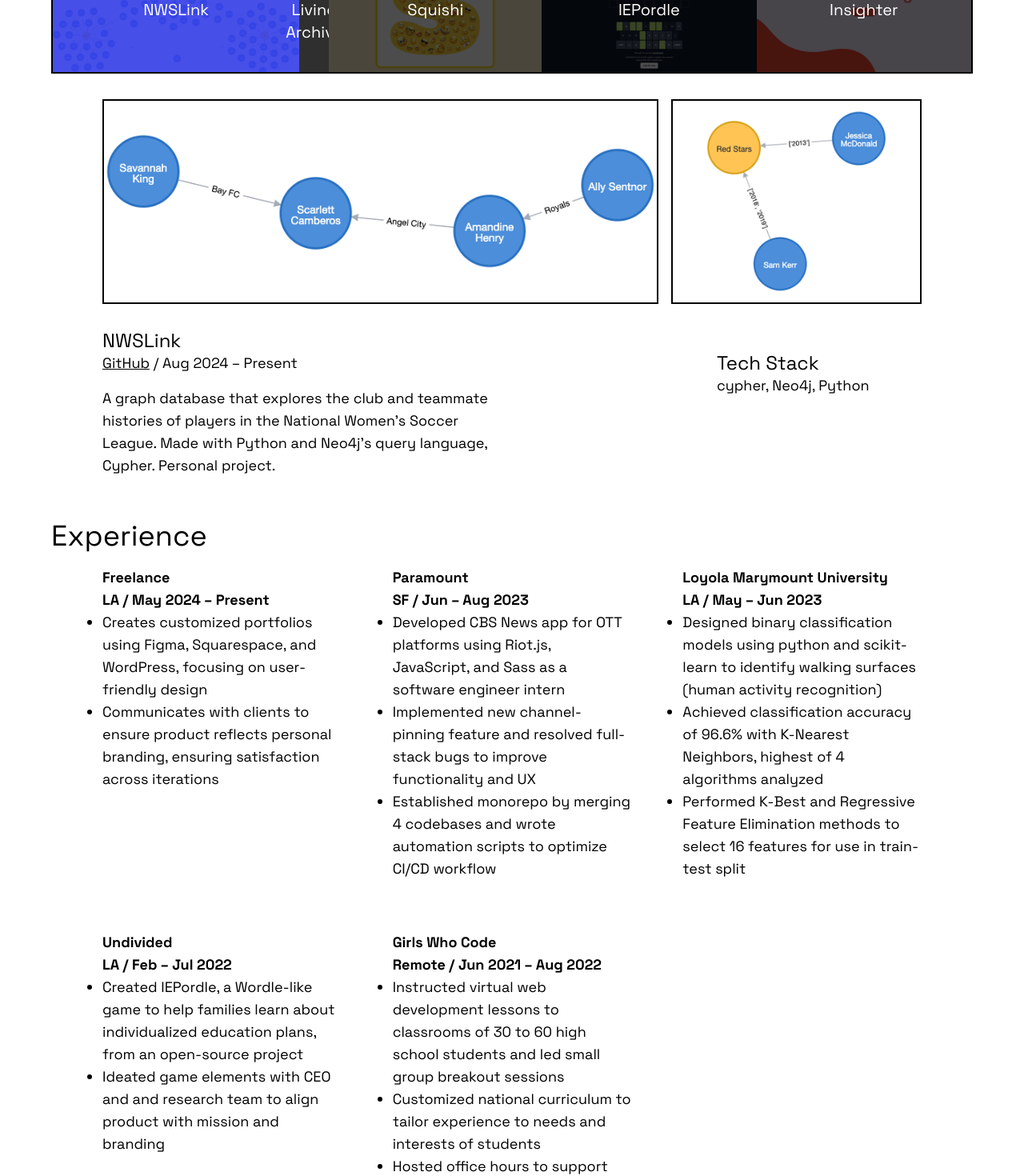
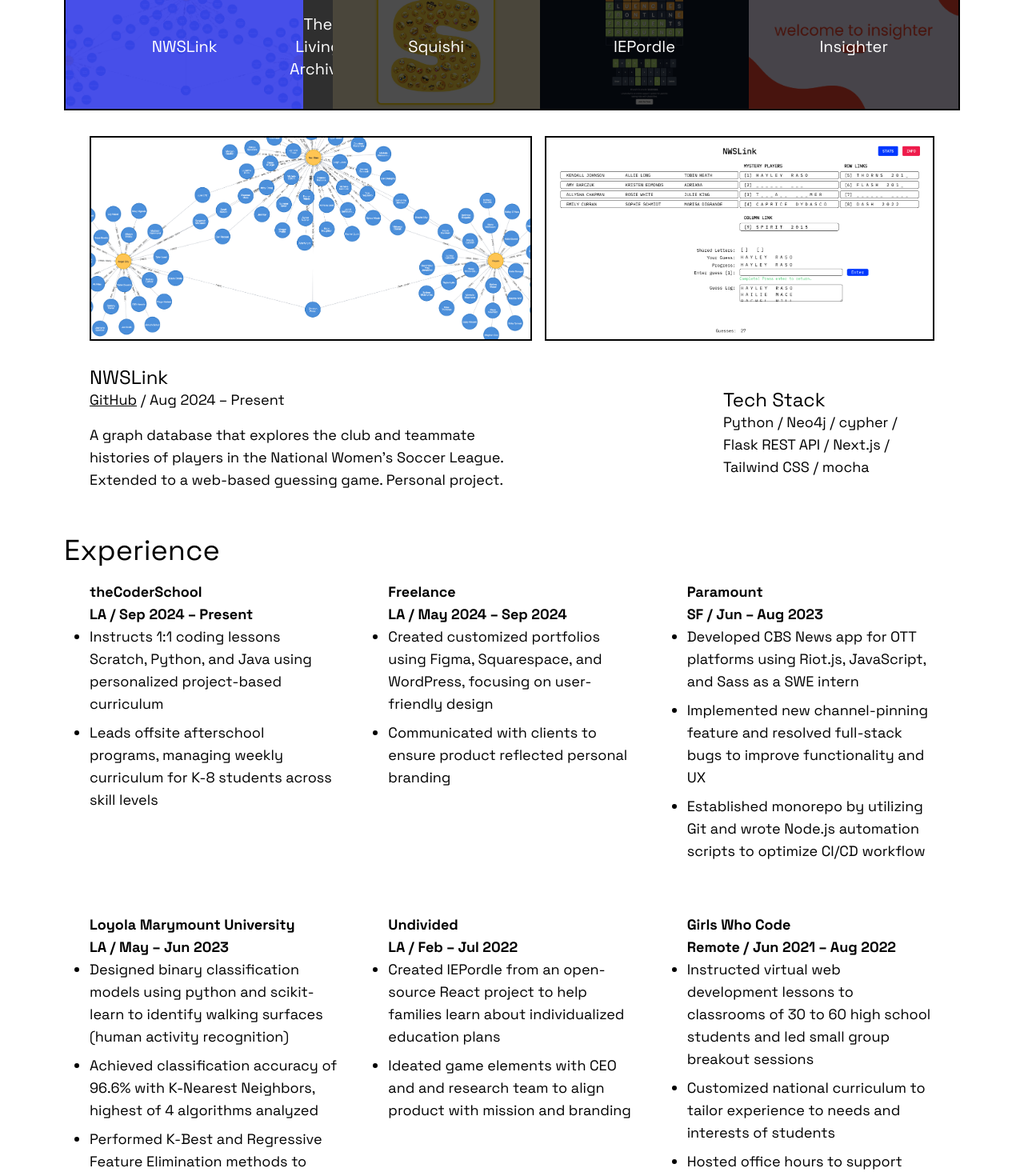
Before and after one commit to toriwei/toriwei.github.io, a Next.js app: page / in a window 1280 px wide. Shown: the part 600-2070 px from the top of the page at 80% size. Built offline with nearby package versions, Linux system fonts and the light colour scheme; grey boxes are pictures that could not be loaded.

Commit message:
content and styling updates

```diff
--- a/src/app/about/page.js
+++ b/src/app/about/page.js
@@ -1,29 +1,34 @@
 export default function About() {
   return (
     <main>
-      <h1 className='mt-2 md:mt-4'>Some Things About Me</h1>
-      <div className='flex flex-col sm:px-8 md:px-16 md:flex-row md:space-x-12 space-y-12 md:space-y-0'>
+      <h1 className='mt-2 md:mt-4'>About Me</h1>
+      <div className='flex flex-col px-8 md:flex-row md:space-x-12 space-y-12 md:space-y-0'>
         <div className='md:w-7/12 space-y-4 md:space-y-8'>
           <p>
-            I graduated with a Bachelor of Science in Computer Science from
-            Loyola Marymount University. I also completed a double minor in
-            Studio Arts (graphic design emphasis) and Women&#39;s and Gender
-            Studies.
+            I graduated with a BS in Computer Science from Loyola Marymount
+            University in Spring 2024. While there, I also completed minors in
+            Studio Arts and Women&#39;s and Gender Studies. Some of my favorite
+            involvements include playing club soccer, being a campus tour guide,
+            and serving as president of{' '}
+            <a
+              href='https://leo.lmu.edu/organization/gryphon-circle-service-organization'
+              target='_blank'
+              className='underline'
+            >
+              Gryphon Circle Service Organization
+            </a>
+            .
           </p>
           <p>
-            With experience gained through a full-stack engineering internship
-            and a machine learning research position, I am proficient in React,
-            JavaScript, UI/UX design, AI, and databases.
+            I specialize in full-stack development but have hands-on experience
+            with AI, database systems, and UI/UX design as well. As an engineer,
+            I'm driven by solving complex problems, collaborating with others,
+            and creating meaningful interactions with tech.
           </p>
           <p>
-            I have also held various teaching positions. For two years, I served
-            as a teaching assistant for the Girls Who Code&#39;s Summer
-            Immersion Program, introducing high school students to web
-            development. Additionally, I tutored for LMU&#39;s CS department for
-            three years, providing support in classes such as Intro to
-            Programming and Discrete Math.
+            Currently, I am open to software engineering roles in Los Angeles or
+            remote.
           </p>
-          <p>Based in Los Angeles, California.</p>
         </div>
         <div className='w-2/3 md:w-5/12'>
           <img src='./headshot.jpg' className='border-2 border-black' />
--- a/src/app/components/work/contact.js
+++ b/src/app/components/work/contact.js
@@ -2,7 +2,7 @@
   return (
     <div>
       <h1>Contact</h1>
-      <div className='contact-container flex flex-col sm:px-8 md:px-16'>
+      <div className='contact-container flex flex-col px-8'>
         <p className='mb-2'>Want to say &#8216;hi&#8217; back?</p>
         <div className='underline flex flex-col'>
           <a target='_blank' href='mailto:toriwei26@gmail.com'>
--- a/src/app/components/work/experience.js
+++ b/src/app/components/work/experience.js
@@ -3,7 +3,7 @@
   return (
     <div>
       <h1>Experience</h1>
-      <div className='experience-container flex flex-col sm:px-8 md:px-16 md:grid md:grid-cols-3 md:gap-y-8 md:gap-x-16'>
+      <div className='experience-container flex flex-col sm:px-8 px-8 md:grid md:grid-cols-3 md:gap-y-8 md:gap-x-16'>
         {experiences.map((experience) => (
           <div key={experience.name} className='flex flex-col mb-8'>
             <div className='font-bold'>
@@ -11,7 +11,7 @@
               <p>{experience.subtitle}</p>
             </div>
             <div className=''>
-              <ol className='list-disc'>
+              <ol className='list-disc space-y-2'>
                 {experience.bullets.map((bullet, index) => (
                   <li key={`${experience.name}-${index}`}>{bullet}</li>
                 ))}
--- a/src/app/components/work/experienceInfo.js
+++ b/src/app/components/work/experienceInfo.js
@@ -1,19 +1,27 @@
 const experiences = [
   {
+    name: 'theCoderSchool',
+    subtitle: 'LA / Sep 2024 \u{2013} Present',
+    bullets: [
+      'Instructs 1:1 coding lessons Scratch, Python, and Java using personalized project-based curriculum',
+      'Leads offsite afterschool programs, managing weekly curriculum for K-8 students across skill levels',
+    ],
+  },
+  {
     name: 'Freelance',
-    subtitle: 'LA / May 2024 \u{2013} Present',
+    subtitle: 'LA / May 2024 \u{2013} Sep 2024',
     bullets: [
-      'Creates customized portfolios using Figma, Squarespace, and WordPress, focusing on user-friendly design',
-      'Communicates with clients to ensure product reflects personal branding, ensuring satisfaction across iterations',
+      'Created customized portfolios using Figma, Squarespace, and WordPress, focusing on user-friendly design',
+      'Communicated with clients to ensure product reflected personal branding',
     ],
   },
   {
     name: 'Paramount',
     subtitle: 'SF / Jun \u{2013} Aug 2023',
     bullets: [
-      'Developed CBS News app for OTT platforms using Riot.js, JavaScript, and Sass as a software engineer intern',
+      'Developed CBS News app for OTT platforms using Riot.js, JavaScript, and Sass as a SWE intern',
       'Implemented new channel-pinning feature and resolved full-stack bugs to improve functionality and UX',
-      'Established monorepo by merging 4 codebases and wrote automation scripts to optimize CI/CD workflow',
+      'Established monorepo by utilizing Git and wrote Node.js automation scripts to optimize CI/CD workflow',
     ],
   },
   {
@@ -30,7 +38,7 @@
     name: 'Undivided',
     subtitle: 'LA / Feb \u{2013} Jul 2022',
     bullets: [
-      'Created IEPordle, a Wordle-like game to help families learn about individualized education plans, from an open-source project',
+      'Created IEPordle from an open-source React project to help families learn about individualized education plans',
       'Ideated game elements with CEO and and research team to align product with mission and branding',
     ],
   },
--- a/src/app/components/work/projectInfo.js
+++ b/src/app/components/work/projectInfo.js
@@ -3,20 +3,28 @@
     name: 'NWSLink',
     displayPhoto: './project-photos/nwslink-find-teammates.png',
     description:
-      "A graph database that explores the club and teammate histories of players in the National Women's Soccer League. Made with Python and Neo4j's query language, Cypher. Personal project.",
+      "A graph database that explores the club and teammate histories of players in the National Women's Soccer League. Extended to a web-based guessing game. Personal project.",
     links: [{ site: 'GitHub', url: 'https://github.com/toriwei/nwslink' }],
     date: 'Aug 2024 \u{2013} Present',
-    techStack: ['cypher, Neo4j, Python'],
+    techStack: [
+      'Python',
+      'Neo4j',
+      'cypher',
+      'Flask REST API',
+      'Next.js',
+      'Tailwind CSS',
+      'mocha',
+    ],
     photos: [
-      './project-photos/nwslink-shortest-connection.png',
-      './project-photos/nwslink-shortest-connection-2.png',
+      './project-photos/nwslink-find-teammates.png',
+      './project-photos/nwslink-game.png',
     ],
   },
   {
     name: 'The Living Archive',
     displayPhoto: './project-photos/tla-landing.png',
     description:
-      'A crowdsourced archive site dedicated to telling stories of the queer community at LMU. Equipped with an intuitive UI and interactive map to encourage discovery. Created for the LMU Senior Project classes.',
+      'A crowdsourced archive to tell stories of the queer community at LMU. Equipped with an intuitive UI and interactive map to encourage discovery. Includes content management system for admin. Created for the LMU Senior Project classes.',
     links: [
       { site: 'GitHub', url: 'https://github.com/toriwei/the-living-archive' },
       { site: 'Website', url: 'https://the-living-archive.vercel.app/' },
@@ -57,7 +65,7 @@
     name: 'IEPordle',
     displayPhoto: './project-photos/iepordle-game.png',
     description:
-      'A custom Wordle game to help families raising children with disabilities learn education-related terms and acronyms. Customizations made on an open-source React Wordle repository. Created for Undivided.',
+      'A custom Wordle game adapted from an open-source repository. Encourages players to learn about Individualized Education Programs. Created for Undivided.',
     links: [
       { site: 'GitHub', url: 'https://github.com/toriwei/iepordle' },
       { site: 'Website', url: 'https://iepordle.web.app/' },
--- a/src/app/components/work/projects.js
+++ b/src/app/components/work/projects.js
@@ -36,15 +36,15 @@
           </div>
         ))}
       </div>
-      <div className='project-container px-4 sm:px-8 md:px-16 sm:mt-4'>
+      <div className='project-container px-4 px-8 sm:mt-4'>
         <div className='project-photos flex flex-col sm:flex-row my-4 sm:my-8 sm:max-h-64 space-y-4 sm:space-y-0 sm:space-x-4'>
           {activeProject.photos.map((photo) => (
             <div key={photo} className='flex max-w-1/4'>
               <img
                 key={photo}
                 src={photo}
-                className={`border-2 border-black object-cover w-full`}
-              ></img>
+                className={`border-2 border-black object-cover w-full object-top`}
+              />
             </div>
           ))}
         </div>
--- a/src/app/components/work/skills.js
+++ b/src/app/components/work/skills.js
@@ -25,7 +25,7 @@
   return (
     <div>
       <h1>Skills</h1>
-      <div className='skills-container flex flex-wrap justify-between text-md sm:text-2xl space-x-2 sm:px-8 md:px-16'>
+      <div className='skills-container flex flex-wrap justify-between text-md sm:text-2xl space-x-2 px-8'>
         {skills.map((skill) => (
           <span
             key={skill.name}
--- a/src/app/layout.js
+++ b/src/app/layout.js
@@ -4,7 +4,7 @@
 
 import './globals.css'
 
-const space_grotesk = Space_Grotesk({ subsets: ['latin'] })
+const space_grotesk = Space_Grotesk({ subsets: ['latin'], display: 'swap' })
 
 export const metadata = {
   title: 'Tori Wei',
@@ -15,7 +15,7 @@
   return (
     <html lang='en'>
       <body className={space_grotesk.className}>
-        <div className='mx-8 md:mx-16 my-4 text-md md:text-lg'>
+        <div className='mx-8 md:mx-20 my-4 text-md md:text-lg'>
           <Navbar />
           {children}
           <Contact />
--- a/src/app/page.js
+++ b/src/app/page.js
@@ -6,11 +6,10 @@
   return (
     <main>
       <div className='intro text-2xl md:text-3xl lg:text-5xl'>
-        <div className='sm:px-8 md:pl-16 md:pr-16 mt-[5%] mb-0 md:mb-20 leading-snug'>
+        <div className='px-8 mt-[5%] mb-0 md:mb-32 leading-snug'>
           <p>
-            Hi, I&#39;m Tori. <br />I am a software engineer passionate about
-            creating human-centered tech, dynamic design, and inclusive digital
-            connection.
+            Hi, I&#39;m Tori. <br />I am a software engineer keen on
+            human-centered tech, design, and digital connection.
           </p>
         </div>
       </div>
```
Also changed, not shown: public/project-photos/nwslink-find-teammates.png, public/project-photos/nwslink-game.png (added).
